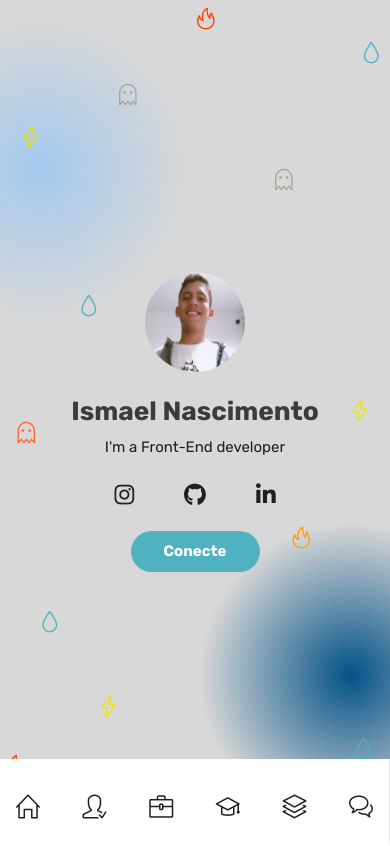
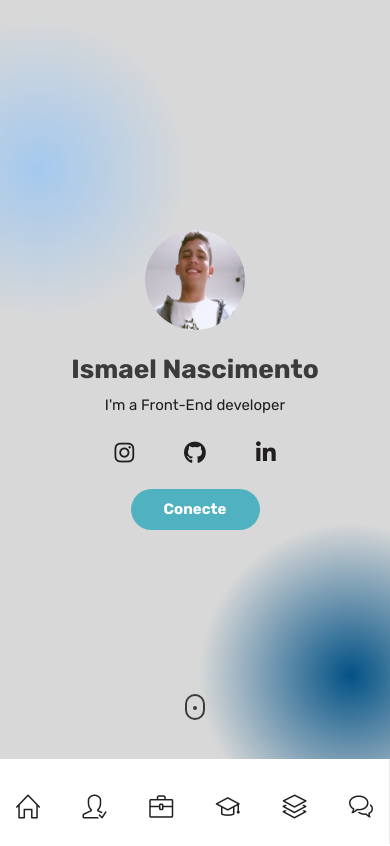
Before and after one commit to ismaelvieira12/Portifolio, a React (Vite) app: page / in a window 390 px wide. Shown: the top 846 px of the page. Built offline with nearby package versions, Linux system fonts and the light colour scheme; a web font is replaced by a local one.

Commit message:
finalizando o layout mobile

```diff
--- a/src/components/home/home.css
+++ b/src/components/home/home.css
@@ -183,3 +183,15 @@
         top: 29%;
     }
 }
+
+@media (max-width: 768px){
+    .home{
+        min-height: 90vh;
+        & .intro{
+            padding: 0 1rem;
+        }
+        & .shapes{
+            display: none;
+        }
+    }
+}
--- a/src/components/resume/resume.css
+++ b/src/components/resume/resume.css
@@ -1,6 +1,6 @@
 .resume_container{
     margin-top: 3rem;
-    grid-template-columns: repeat(auto-fill, minmax(270px, 1fr));
+    grid-template-columns: repeat(auto-fill, minmax(370px, 1fr));
     column-gap: 1.875rem;
 }
 
```
